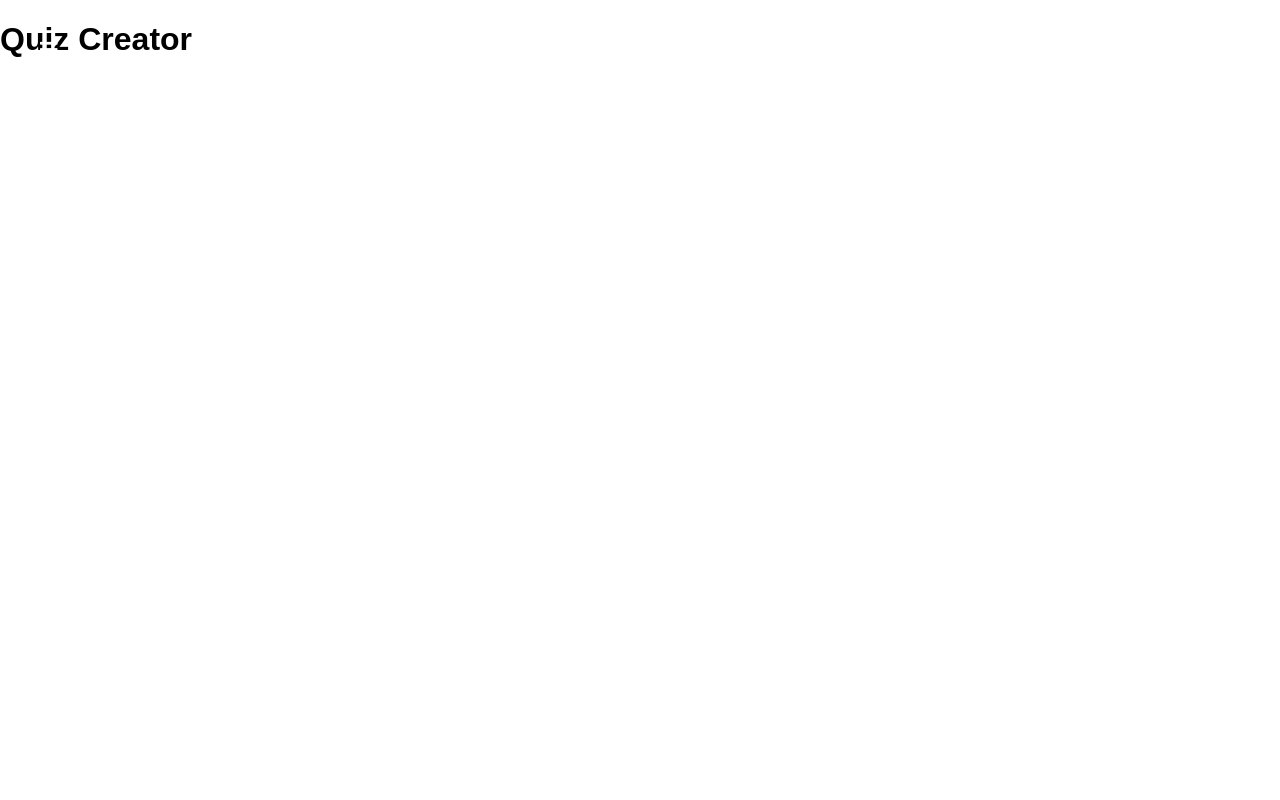
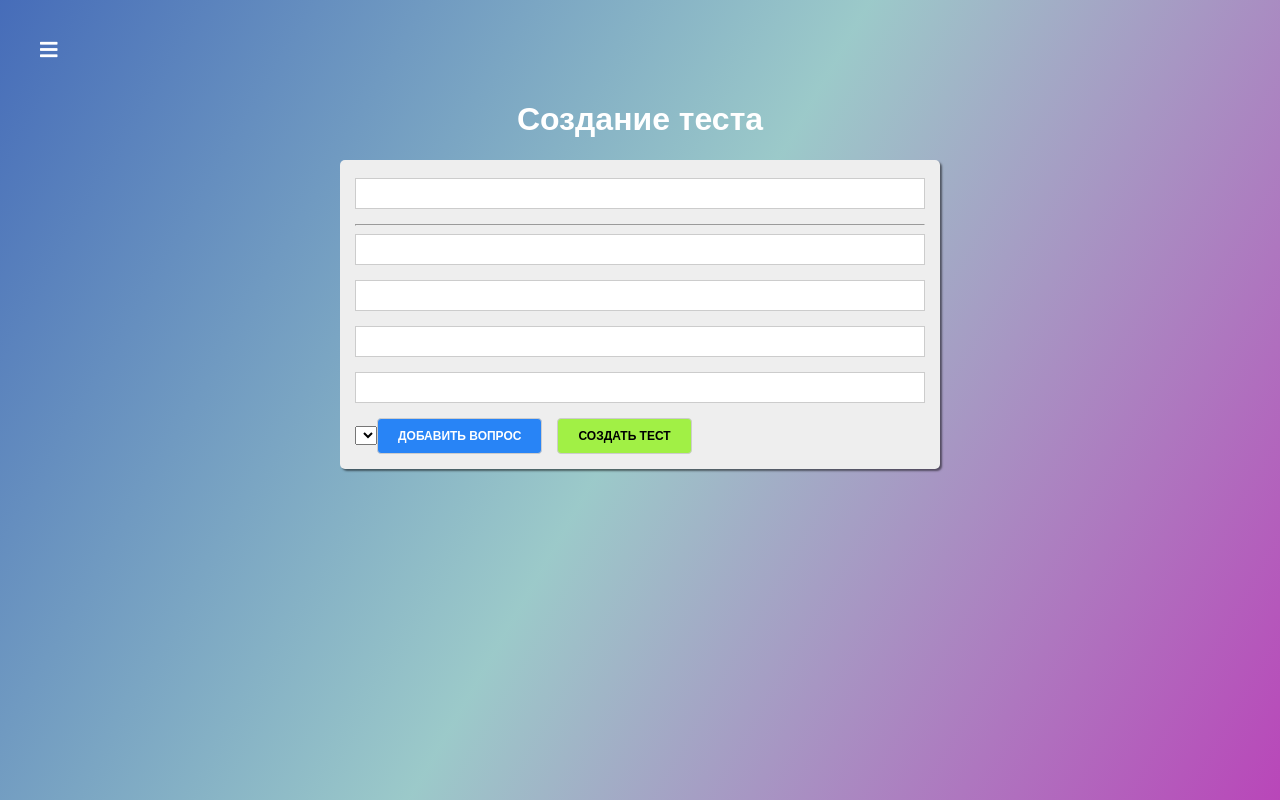
Before and after one commit to Pa-Edem/quiz, a React app: page /quiz-creator in a window 1280 px wide. Built offline with nearby package versions, Linux system fonts and the light colour scheme.

Commit message:
add page Creator

```diff
--- a/src/containers/Auth/Auth.js
+++ b/src/containers/Auth/Auth.js
@@ -1,10 +1,14 @@
 import React, { Component } from 'react';
 import classes from './Auth.css';
+
+import is from 'is_js';
+
 import Button from '../../components/UI/Button/Button';
 import Input from '../../components/UI/Input/Input';
 
 export default class Auth extends Component {
 	state = {
+		isFormValid: false,
 		formControls: {
 			email: {
 				value: '',
@@ -33,19 +37,55 @@ export default class Auth extends Component {
 		},
 	};
 
-	loginHandler = () => {};
+	loginHandler = () => {
+		console.log('LOG_IN');
+	};
 
-	registerHandler = () => {};
+	registerHandler = () => {
+		console.log('LOG_UP');
+	};
 
 	submitHandler = event => {
 		event.preventDefault();
 	};
 
+	validateControl(value, validation) {
+		if (!validation) {
+			return true;
+		}
+
+		let isValid = true;
+		if (validation.required) {
+			isValid = value.trim() !== '' && isValid;
+		}
+		if (validation.email) {
+			isValid = is.email(value) && isValid;
+		}
+		if (validation.minLength) {
+			isValid = value.length >= validation.minLength && isValid;
+		}
+		return isValid;
+	}
+
 	onChangeHandler = (event, controlName) => {
-		console.log(`${controlName}: `, event.target.value);
-
 		const formControls = { ...this.state.formControls };
 		const control = { ...formControls[controlName] };
+
+		control.value = event.target.value;
+		control.touched = true;
+		control.valid = this.validateControl(control.value, control.validation);
+
+		formControls[controlName] = control;
+
+		let isFormValid = true;
+		Object.keys(formControls).forEach(name => {
+			isFormValid = formControls[name].valid && isFormValid;
+		});
+
+		this.setState({
+			formControls,
+			isFormValid,
+		});
 	};
 
 	renderInputs() {
@@ -76,11 +116,17 @@ export default class Auth extends Component {
 					<form onSubmit={this.submitHandler} className={classes.AuthForm}>
 						{this.renderInputs()}
 
-						<Button type="success" onClick={this.loginHandler}>
+						<Button
+							type="success"
+							onClick={this.loginHandler}
+							disabled={!this.state.isFormValid}>
 							Войти
 						</Button>
 
-						<Button type="primary" onClick={this.registerHandler}>
+						<Button
+							type="primary"
+							onClick={this.registerHandler}
+							disabled={!this.state.isFormValid}>
 							Зарегистрироваться
 						</Button>
 					</form>
--- /dev/null
+++ b/src/containers/QuizCreator/QuizCreator.css
@@ -0,0 +1,31 @@
+.QuizCreator {
+	display: flex;
+	justify-content: center;
+	padding-top: 80px;
+	flex-grow: 1;
+	width: 100%;
+	background-image: linear-gradient(
+		120deg,
+		hsl(220, 45%, 50%) 0%,
+		hsl(180, 30%, 70%) 50%,
+		hsl(300, 45%, 50%) 100%
+	);
+}
+
+.QuizCreator > div {
+	width: 100%;
+	max-width: 600px;
+	padding: 0 20px;
+}
+
+.QuizCreator h1 {
+	text-align: center;
+	color: #fff;
+}
+
+.QuizCreatorForm {
+	background: #eee;
+	box-shadow: 2px 2px 2px rgba(0, 0, 0, 0.5);
+	padding: 15px;
+	border-radius: 5px;
+}
--- a/src/containers/QuizCreator/QuizCreator.js
+++ b/src/containers/QuizCreator/QuizCreator.js
@@ -1,11 +1,48 @@
-import React, {Component} from 'react'
+import React, { Component } from 'react';
+import classes from './QuizCreator.css';
+
+import Button from '../../components/UI/Button/Button';
+import Input from '../../components/UI/Input/Input';
 
 export default class QuizCreator extends Component {
-  render() {
-    return (
-      <div>
-        <h1>Quiz Creator</h1>
-      </div>
-    )
-  }
+	submitHandler = event => {
+		event.preventDefault();
+	};
+
+	addQuestionHandler = () => {
+		console.log('ADD_QUESTION');
+	};
+
+	createQuizHandler = () => {
+		console.log('CREATE_TEST');
+	};
+
+	render() {
+		return (
+			<div className={classes.QuizCreator}>
+				<div>
+					<h1>Создание теста</h1>
+
+					<form
+						className={classes.QuizCreatorForm}
+						onSubmit={this.submitHandler}>
+						<Input />
+						<hr />
+						<Input />
+						<Input />
+						<Input />
+						<Input />
+						<select></select>
+
+						<Button type="primary" onClick={this.addQuestionHandler}>
+							Добавить вопрос
+						</Button>
+						<Button type="success" onClick={this.createQuizHandler}>
+							Создать тест
+						</Button>
+					</form>
+				</div>
+			</div>
+		);
+	}
 }
```
